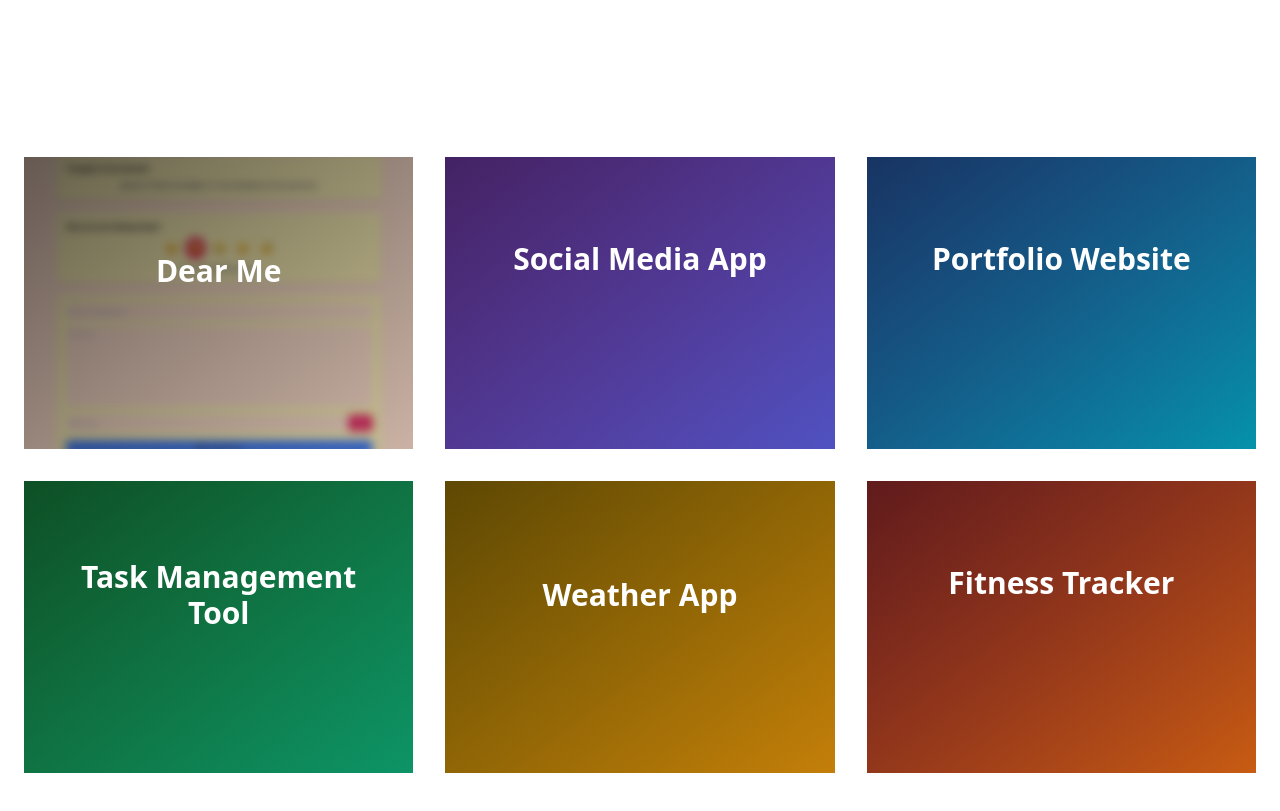
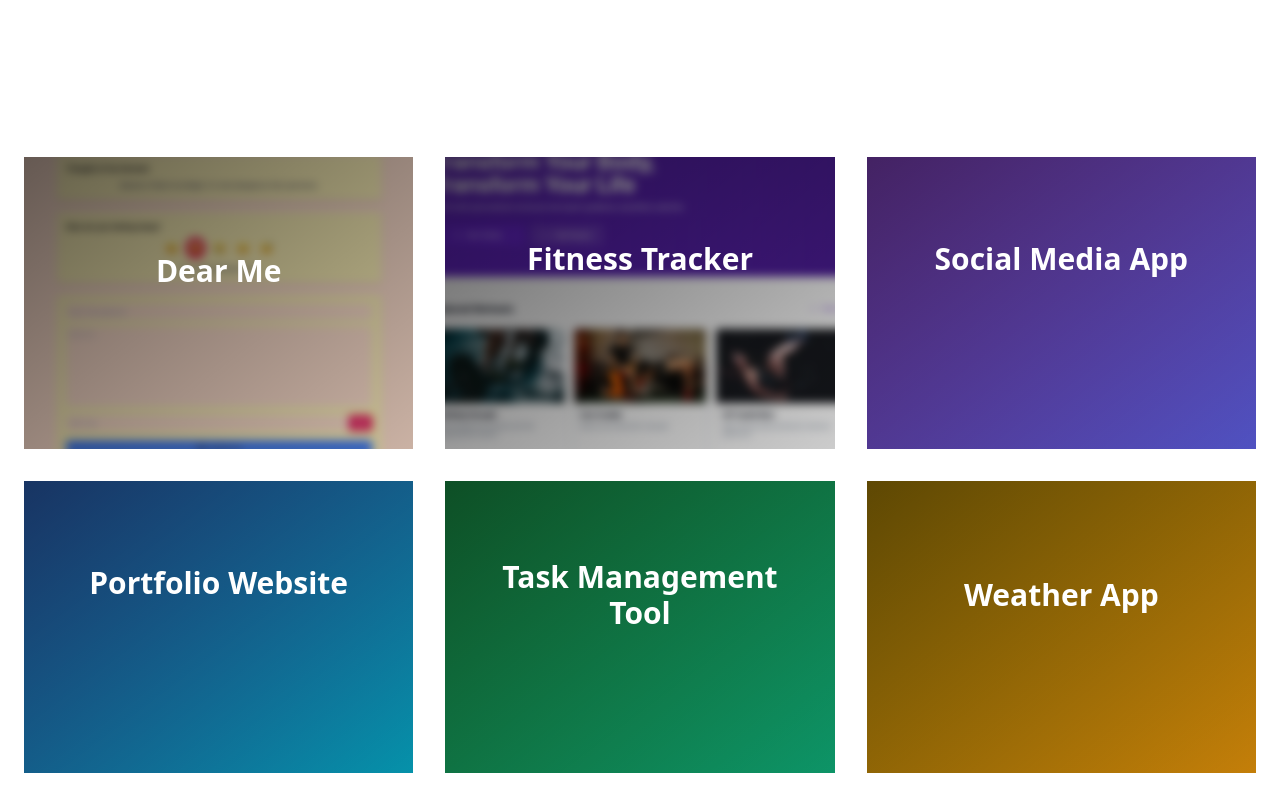
Before and after one commit to talsag-dev/portfolio, a React (Vite) app: page / in a window 1280 px wide. Shown: the part 5720-6531 px from the top of the page. Built offline with nearby package versions, Linux system fonts and the light colour scheme.

Commit message:
feat: project

```diff
--- a/src/App.tsx
+++ b/src/App.tsx
@@ -1,6 +1,7 @@
 import { useState, useEffect, useRef } from 'react';
 import { motion } from 'framer-motion';
 import DearMeImage from './assets/DearMe.png';
+import FitTrackImage from './assets/fitTrack.png';
 import {
   Instagram,
   Linkedin,
@@ -172,6 +173,14 @@ function App() {
       image: DearMeImage,
     },
     {
+      name: 'Fitness Tracker',
+      color: 'from-red-500 to-orange-500',
+      description:
+        'Monitor your workouts, set goals, and track your progress towards a healthier lifestyle. Mobile and Desktop friendly.',
+      link: 'https://talsag-dev.github.io/fit-track/',
+      image: FitTrackImage,
+    },
+    {
       name: 'Social Media App',
       color: 'from-purple-500 to-indigo-500',
       description:
@@ -194,12 +203,6 @@ function App() {
       color: 'from-yellow-500 to-amber-500',
       description:
         'Get accurate weather forecasts and alerts for any location around the globe.',
-    },
-    {
-      name: 'Fitness Tracker',
-      color: 'from-red-500 to-orange-500',
-      description:
-        'Monitor your workouts, set goals, and track your progress towards a healthier lifestyle.',
     },
   ];
 
```
Also changed, not shown: src/assets/fitTrack.png (added).
